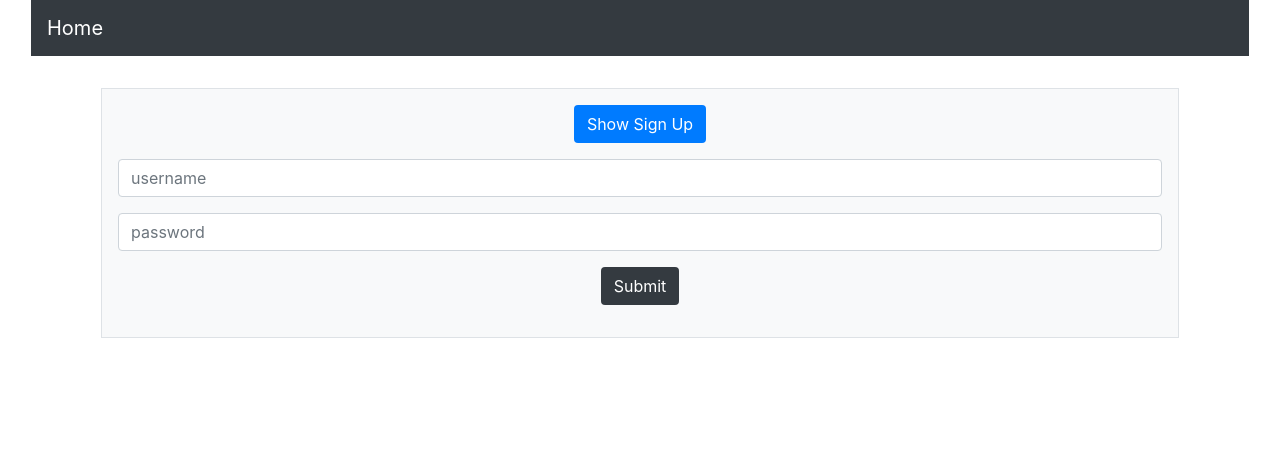
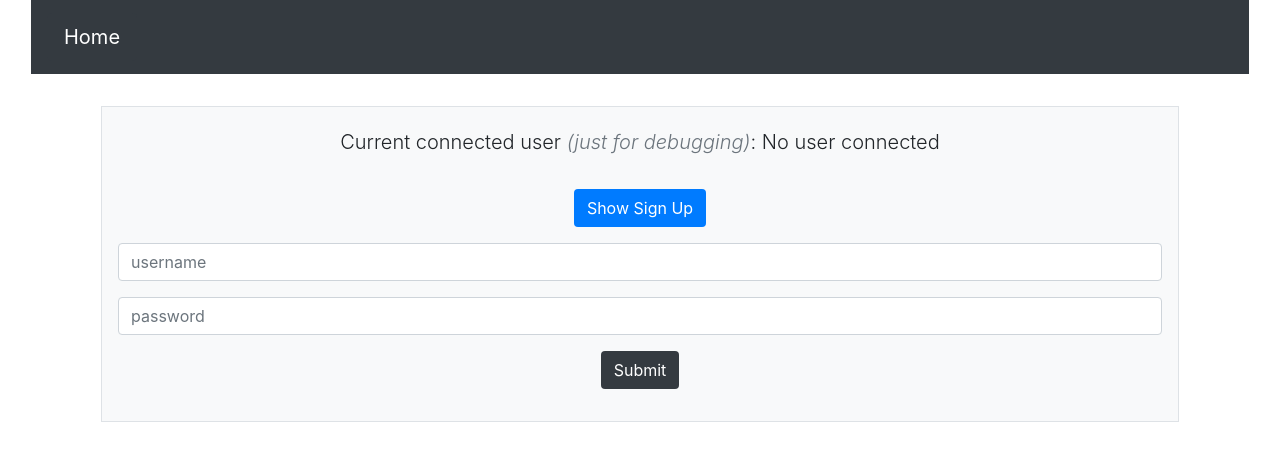
Before and after one commit to sergio-nunez-meneses/login-system-MCD-MVC-OOP, a PHP site: page / in a window 1280 px wide. Shown: the top 461 px of the page. Run offline with PHP 8.4, Linux system fonts and the light colour scheme; data that the repository does not hold is empty; some libraries are stand-ins or nearby versions.

Commit message:
added ajax request-response to sign_out method, and logout button in navbar

```diff
--- a/classes/controllers/MainController.php
+++ b/classes/controllers/MainController.php
@@ -18,8 +18,12 @@ class MainController
     {
       $response = SignController::sign_up($inputs);
     }
+    elseif ($query === 'sign_out_form')
+    {
+      $response = SignController::sign_out();
+    }
     else
-    { // if ($query === '')
+    {
       $response = SignController::sign_forms();
     }
 
--- a/classes/controllers/SignController.php
+++ b/classes/controllers/SignController.php
@@ -183,11 +183,8 @@ class SignController
 
   public static function sign_out()
   {
-    if (($_SERVER['REQUEST_METHOD'] == 'GET') && isset($_GET['sign_out']))
-    {
-      session_unset();
-      session_destroy();
-      header('Location:/');
-    }
+    session_unset();
+    session_destroy();
+    return SignController::sign_forms();
   }
 }
--- a/classes/views/SignView.php
+++ b/classes/views/SignView.php
@@ -10,6 +10,17 @@ class SignView
     <div class="border p-3 bg-light text-center">
       <div class="bg-danger text-white">
         <p id="ajaxResponse" class="hidden alert alert-danger lead rounded"></p>
+      </div>
+      <div class="pt-1 pb-3 px-3">
+        <p class="lead">Current connected user <span class="font-italic text-secondary">(just for debugging)</span>:
+          <?php
+          if (isset($_SESSION['user']) === TRUE) {
+            echo $_SESSION['user'];
+          } else {
+            echo 'No user connected';
+          }
+          ?>
+        </p>
       </div>
       <div class="pt-0 pb-3 px-3">
         <button id="signTab" class="btn btn-md bg-primary text-white" type="button">Show Sign Up</button>
--- a/public/js/eSignInResponse.js
+++ b/public/js/eSignInResponse.js
@@ -1,6 +1,10 @@
 function signInResponse() {
   let response = JSON.parse(this.responseText);
-  console.log(response); // just for debugging
+  // console.log(response); // just for debugging
+
+  if (typeof response.navbar !== 'undefined' && response.navbar !== '') {
+    getId('navbarNav').innerHTML = response.navbar;
+  }
 
   if (typeof response.html !== 'undefined' && response.html !== '') {
     getId('mainContainer').innerHTML = response.html;
--- /dev/null
+++ b/public/js/fSignOutResponse.js
@@ -0,0 +1,9 @@
+function signOutResponse() {
+  let response = JSON.parse(this.responseText);
+  console.log(response); // just for debugging
+
+  if (typeof response.html !== 'undefined' && response.html !== '') {
+    getId('navbarNav').innerHTML = '';
+    getId('mainContainer').innerHTML = response.html;
+  }
+}
--- a/templates/template.php
+++ b/templates/template.php
@@ -9,26 +9,15 @@
   <body>
 
     <header class="container-fluid">
-      <div class="pt-0 pb-3 px-3">
+      <div class="m-0 pt-0 pb-3 px-3">
         <nav class="navbar navbar-expand-lg navbar-dark bg-dark">
-          <a class="navbar-brand" href="/">Home</a>
+          <a class="navbar-brand" href="/">
+            <button class="btn btn-lg bg-dark text-white" type="button">Home</button>
+          </a>
           <button class="navbar-toggler" type="button" data-toggle="collapse" data-target="#navbarNav" aria-controls="navbarNav" aria-expanded="false" aria-label="Toggle navigation">
             <span class="navbar-toggler-icon"></span>
           </button>
-          <div class="collapse navbar-collapse justify-content-end" id="navbarNav">
-            <?php
-            if (isset($_SESSION['logged_in']) && ($_SESSION['logged_in'] === true))
-            {
-              ?>
-              <ul class="navbar-nav">
-                <li class="nav-item">
-                  <a class="nav-link" href="/?sign_out=yes">Logout</a>
-                </li>
-              </ul>
-              <?php
-            }
-            ?>
-          </div>
+          <div class="collapse navbar-collapse justify-content-end" id="navbarNav"></div>
         </nav>
       </div>
     </header>
```
Also changed, not shown: classes/views/IndexView.php (+26 -11 lines).
